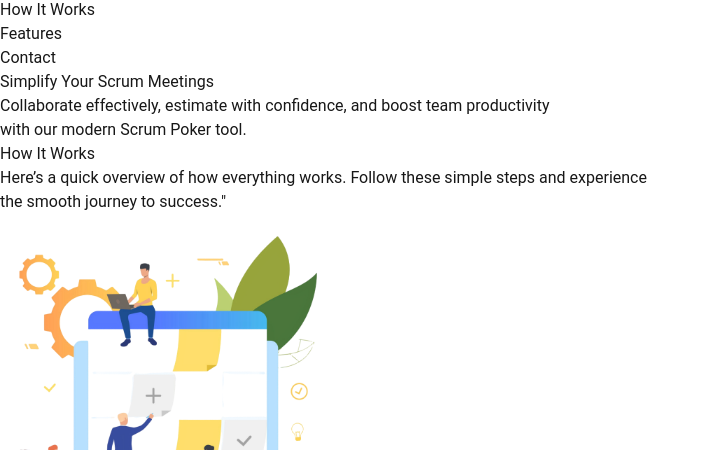
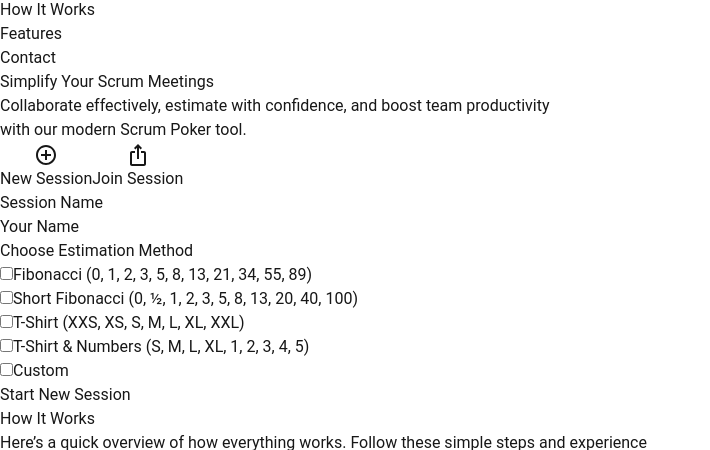
Before and after one commit to kkazdal/ScrumPokerWebUI, a Next.js app: page / in a window 1280 px wide. Shown: the part 350-800 px from the top of the page, without its empty margins (0-710 px from the left). Built offline with nearby package versions, Linux system fonts and the light colour scheme.

Commit message:
feat: sessino taasrımı tamamlandı.

```diff
--- a/src/app/page.tsx
+++ b/src/app/page.tsx
@@ -15,7 +15,8 @@ const Home = (): JSX.Element => {
       <HowItWorks />
       <Features />
       <Contacts />
-      <Footer/>
+      <Footer />
+
     </div>
   )
 }
--- /dev/null
+++ b/src/components/HomeSection.component.tsx
@@ -0,0 +1,133 @@
+"use client"
+import React, { JSX, useState } from "react";
+import AddCircleOutlineIcon from '@mui/icons-material/AddCircleOutline';
+import IosShareIcon from '@mui/icons-material/IosShare';
+
+export const HomeSection = (): JSX.Element => {
+    const [activeTab, setActiveTab] = useState("new"); // Default olarak 'new' tab'ı aktif
+
+    return (
+        <section id="home" className="bg-gray-50 flex justify-center px-4 py-8 w-[30rem]">
+            <div className="max-w-4xl w-full flex flex-col items-center">
+                <div className="flex space-x-4">
+                    <button
+                        onClick={() => setActiveTab("new")}
+                        className={`flex items-center px-6 py-2 rounded-t-lg ${activeTab === "new"
+                            ? "bg-blue-500 text-white"
+                            : "bg-gray-200 text-gray-700"
+                            }`}
+                    >
+                        <AddCircleOutlineIcon className="mr-2" />
+                        <p>New Session</p>
+                    </button>
+                    <button
+                        onClick={() => setActiveTab("join")}
+                        className={`flex items-center px-6 py-2 rounded-t-lg justify-center items-center ${activeTab === "join"
+                            ? "bg-blue-500 text-white"
+                            : "bg-gray-200 text-gray-700"
+                            }`}
+                    >
+                        <IosShareIcon className="mr-2" />
+                        <p>Join Session</p>
+                    </button>
+                </div>
+
+                {/* Tab İçeriği */}
+                {activeTab === "new" && (
+                    <div className="w-full bg-white p-6 rounded-lg shadow-md">
+                        <div className="space-y-4">
+                            {/* New Session Inputlar */}
+                            <div>
+                                <label className="block text-sm font-semibold text-gray-700">Session Name</label>
+                                <input
+                                    type="text"
+                                    className="w-full p-3 mt-2 border border-gray-300 rounded-lg focus:outline-none focus:ring-2 focus:ring-blue-500"
+                                />
+                            </div>
+                            <div>
+                                <label className="block text-sm font-semibold text-gray-700">Your Name</label>
+                                <input
+                                    type="text"
+                                    className="w-full p-3 mt-2 border border-gray-300 rounded-lg focus:outline-none focus:ring-2 focus:ring-blue-500"
+                                />
+                            </div>
+
+                            {/* Seçenekler - Checkboxlar */}
+                            <div>
+                                <label className="block text-sm font-semibold text-gray-700">Choose Estimation Method</label>
+                                <div className="mt-2 space-y-2">
+                                    <div className="flex items-center">
+                                        <input type="checkbox" id="fibonacci" className="mr-2" />
+                                        <label htmlFor="fibonacci" className="text-gray-600">
+                                            Fibonacci (0, 1, 2, 3, 5, 8, 13, 21, 34, 55, 89)
+                                        </label>
+                                    </div>
+                                    <div className="flex items-center">
+                                        <input type="checkbox" id="shortFibonacci" className="mr-2" />
+                                        <label htmlFor="shortFibonacci" className="text-gray-600">
+                                            Short Fibonacci (0, ½, 1, 2, 3, 5, 8, 13, 20, 40, 100)
+                                        </label>
+                                    </div>
+                                    <div className="flex items-center">
+                                        <input type="checkbox" id="tshirt" className="mr-2" />
+                                        <label htmlFor="tshirt" className="text-gray-600">
+                                            T-Shirt (XXS, XS, S, M, L, XL, XXL)
+                                        </label>
+                                    </div>
+                                    <div className="flex items-center">
+                                        <input type="checkbox" id="tshirtAndNumbers" className="mr-2" />
+                                        <label htmlFor="tshirtAndNumbers" className="text-gray-600">
+                                            T-Shirt & Numbers (S, M, L, XL, 1, 2, 3, 4, 5)
+                                        </label>
+                                    </div>
+                                    <div className="flex items-center">
+                                        <input type="checkbox" id="custom" className="mr-2" />
+                                        <label htmlFor="custom" className="text-gray-600">
+                                            Custom
+                                        </label>
+                                    </div>
+                                </div>
+                            </div>
+
+                            {/* Buton */}
+                            <div>
+                                <button className="w-full py-3 mt-4 bg-blue-500 text-white rounded-lg shadow-md hover:bg-blue-600 focus:outline-none focus:ring-2 focus:ring-blue-500">
+                                    Start New Session
+                                </button>
+                            </div>
+                        </div>
+                    </div>
+                )}
+
+                {activeTab === "join" && (
+                    <div className="w-full bg-white p-6 rounded-lg shadow-md">
+                        <div className="space-y-4">
+                            {/* Join Session Inputlar */}
+                            <div>
+                                <label className="block text-sm font-semibold text-gray-700">Session ID</label>
+                                <input
+                                    type="text"
+                                    className="w-full p-3 mt-2 border border-gray-300 rounded-lg focus:outline-none focus:ring-2 focus:ring-blue-500"
+                                />
+                            </div>
+                            <div>
+                                <label className="block text-sm font-semibold text-gray-700">Your Name</label>
+                                <input
+                                    type="text"
+                                    className="w-full p-3 mt-2 border border-gray-300 rounded-lg focus:outline-none focus:ring-2 focus:ring-blue-500"
+                                />
+                            </div>
+
+                            {/* Buton */}
+                            <div>
+                                <button className="w-full py-3 mt-4 bg-blue-500 text-white rounded-lg shadow-md hover:bg-blue-600 focus:outline-none focus:ring-2 focus:ring-blue-500">
+                                    Join Session
+                                </button>
+                            </div>
+                        </div>
+                    </div>
+                )}
+            </div>
+        </section>
+    );
+}
--- a/src/components/HomeTitle.component.tsx
+++ b/src/components/HomeTitle.component.tsx
@@ -1,9 +1,10 @@
 import { JSX } from "react";
+import { HomeSection } from "./HomeSection.component";
 
 export const HomeTitle = (): JSX.Element => {
     return (
-        <section id="home" className="h-auto bg-gray-50 flex items-center justify-center px-4 py-8">
-            <div className="container mx-auto flex flex-col-reverse lg:flex-col-reverse items-center justify-center gap-8">
+        <section id="home" className="h-[40rem] bg-gray-50 lg:flex justify-center px-4 py-8 ">
+            <div className="flex flex-col-reverse lg:flex-col-reverse justify-center">
                 <div className="text-center lg:text-center flex flex-col justify-center max-w-lg">
                     <h1 className="text-2xl sm:text-3xl md:text-4xl font-bold text-gray-800 leading-tight">
                         Simplify Your <span className="text-blue-500">Scrum Meetings</span>
@@ -14,6 +15,7 @@ export const HomeTitle = (): JSX.Element => {
                     </p>
                 </div>
             </div>
+            <HomeSection />
         </section>
     );
 }
```
